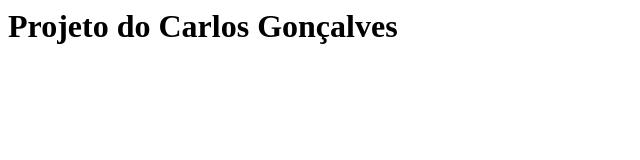
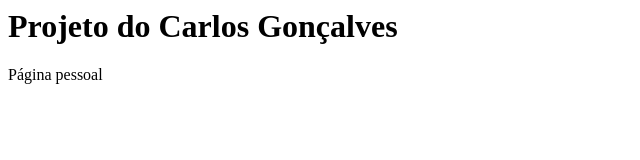
Before and after one commit to carlos-goncalves/curso-git, a plain HTML site: page index.html in a window 1280 px wide. Shown: the full height of the page, 0-640 px from the left. Drawn offline with Linux system fonts and the light colour scheme.

Commit message:
Adicionando título ao documento e subtítulo à página

```diff
--- a/index.html
+++ b/index.html
@@ -1,7 +1,9 @@
 </html>
 	<head>
+		<title>Meu site pessoal</title>
 	</head>
 	<body>
 		<h1>Projeto do Carlos Gonçalves</h1>
+		<p>Página pessoal</p>
 	</body>
 </html>
```
